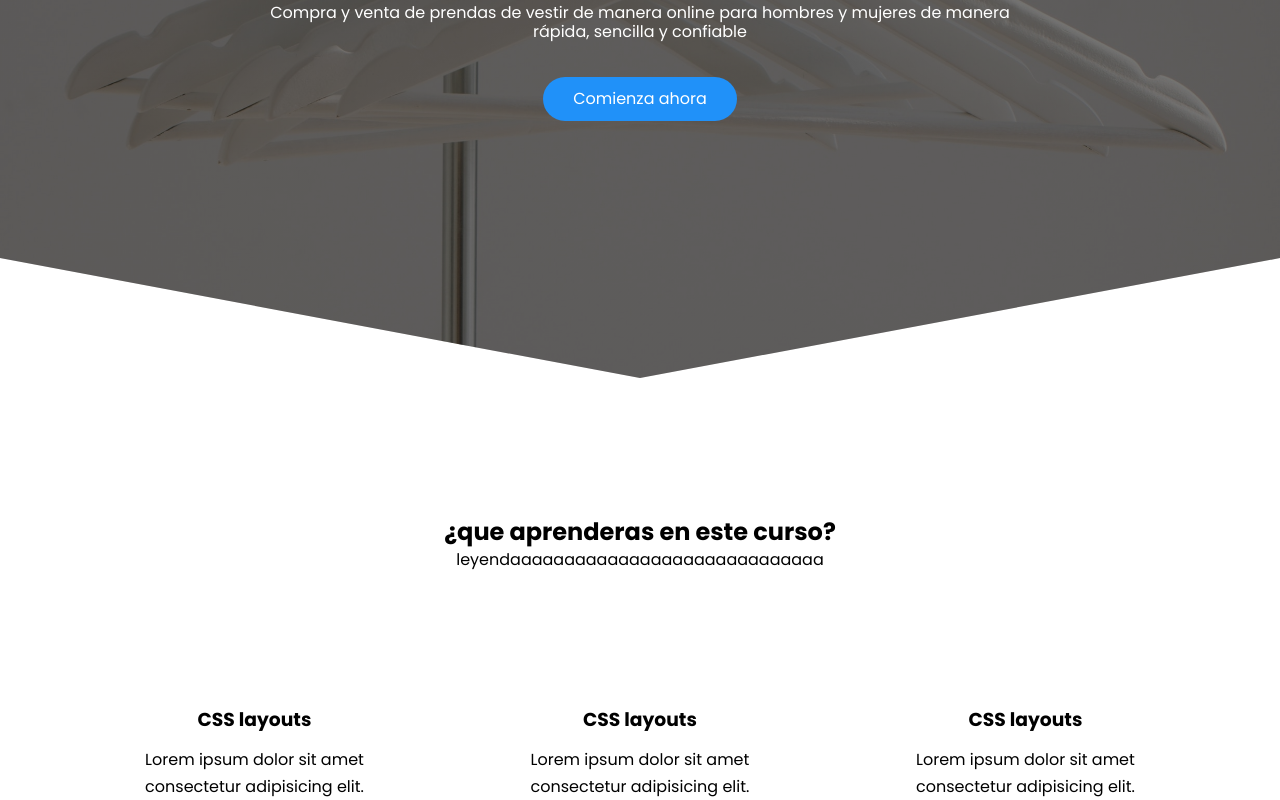
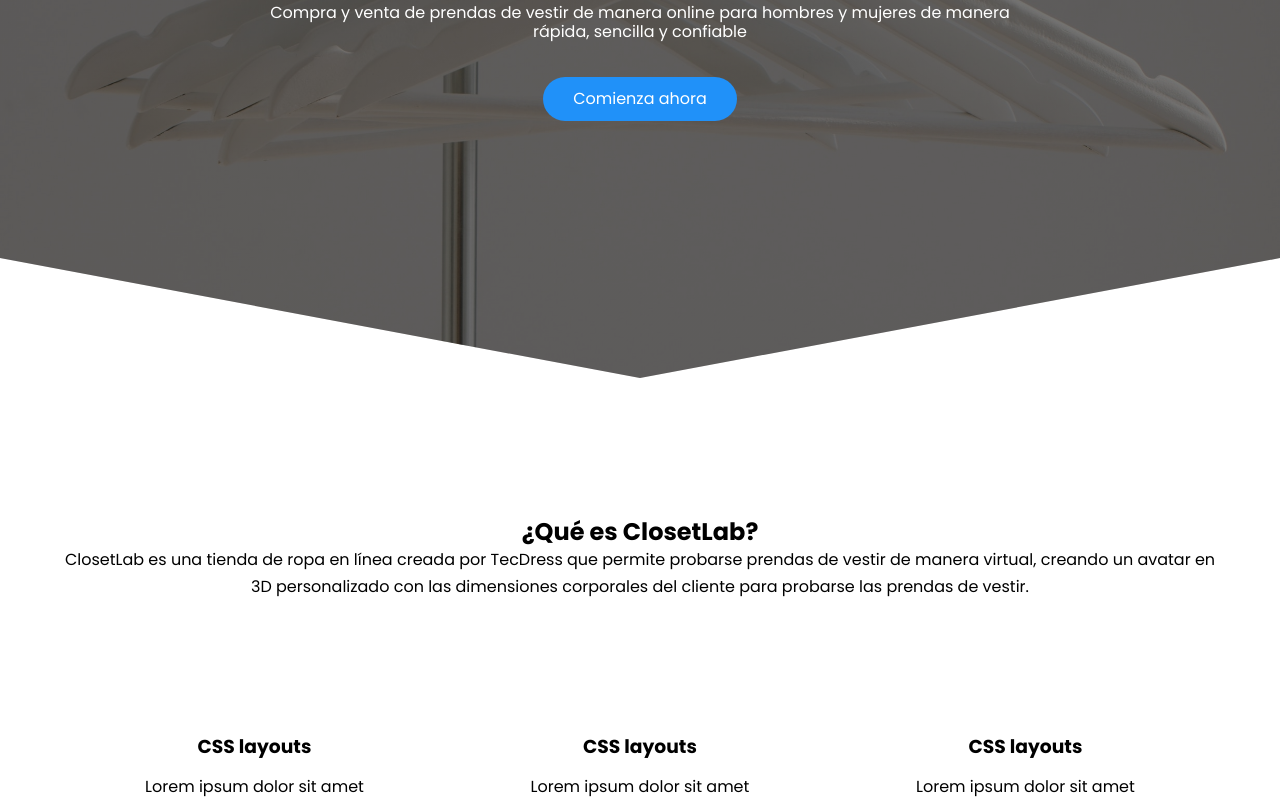
Before and after one commit to Jeff0411AG/ClosetLAb, a plain HTML site: page index.html in a window 1280 px wide. Shown: the part 382-1182 px from the top of the page. Drawn offline with Linux system fonts and the light colour scheme.

Commit message:
Description

```diff
--- a/index.html
+++ b/index.html
@@ -44,8 +44,13 @@
     <main>
 
         <section class="container about">
-            <h2 class="subtitle">¿que aprenderas en este curso?</h2>
-            <p class="about__paragraph">leyendaaaaaaaaaaaaaaaaaaaaaaaaaaaaa</p>
+            <h2 class="subtitle">¿Qué es ClosetLab?</h2>
+            <p class="about__paragraph">ClosetLab es una tienda de ropa en línea creada por TecDress
+                                        que permite probarse prendas de vestir de manera virtual,
+                                        creando un avatar en 3D personalizado con las dimensiones corporales
+                                        del cliente para probarse las prendas de vestir.
+
+            </p>
             <div class="about__main">
 
                  <article class="about__icons">
@@ -150,7 +155,7 @@
 
                 <section class="testimony__body" data-id="2">
                     <div class="testimony__texts">
-                        <h2 class="subtitle">Mi nombre es Carlos Rojas,
+                        <h2 class="subtitle">Mi nombre es Rodrigo Arévalo,
                         <span class="testimony__course">Estudicante que le gusta comida china</span></h2>
                         <p class="testimony__review">Lorem, ipsum dolor sit amet consectetur adipisicing elit. Neque eligendi rem, aliquam suscipit doloremque porro doloribus soluta blanditiis quaerat nulla.</p>
                     </div>
```
